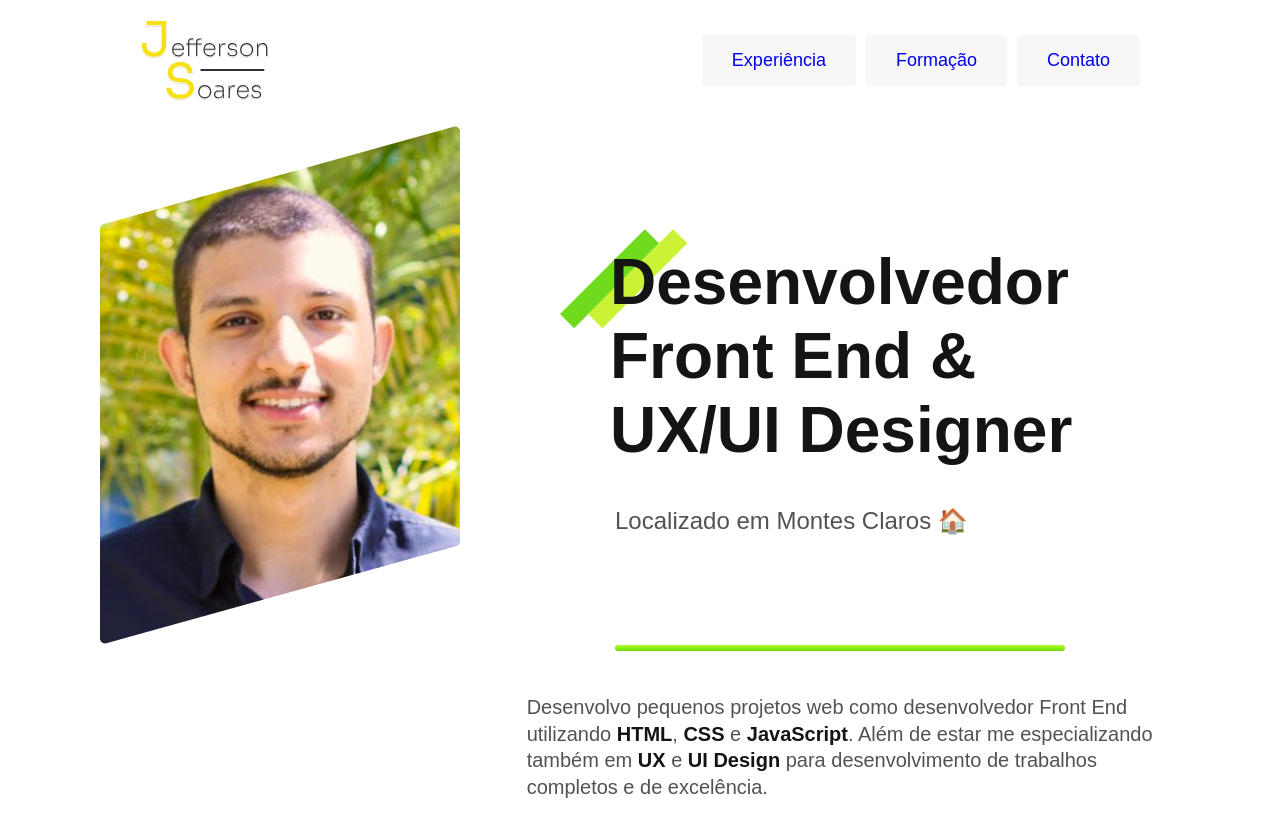
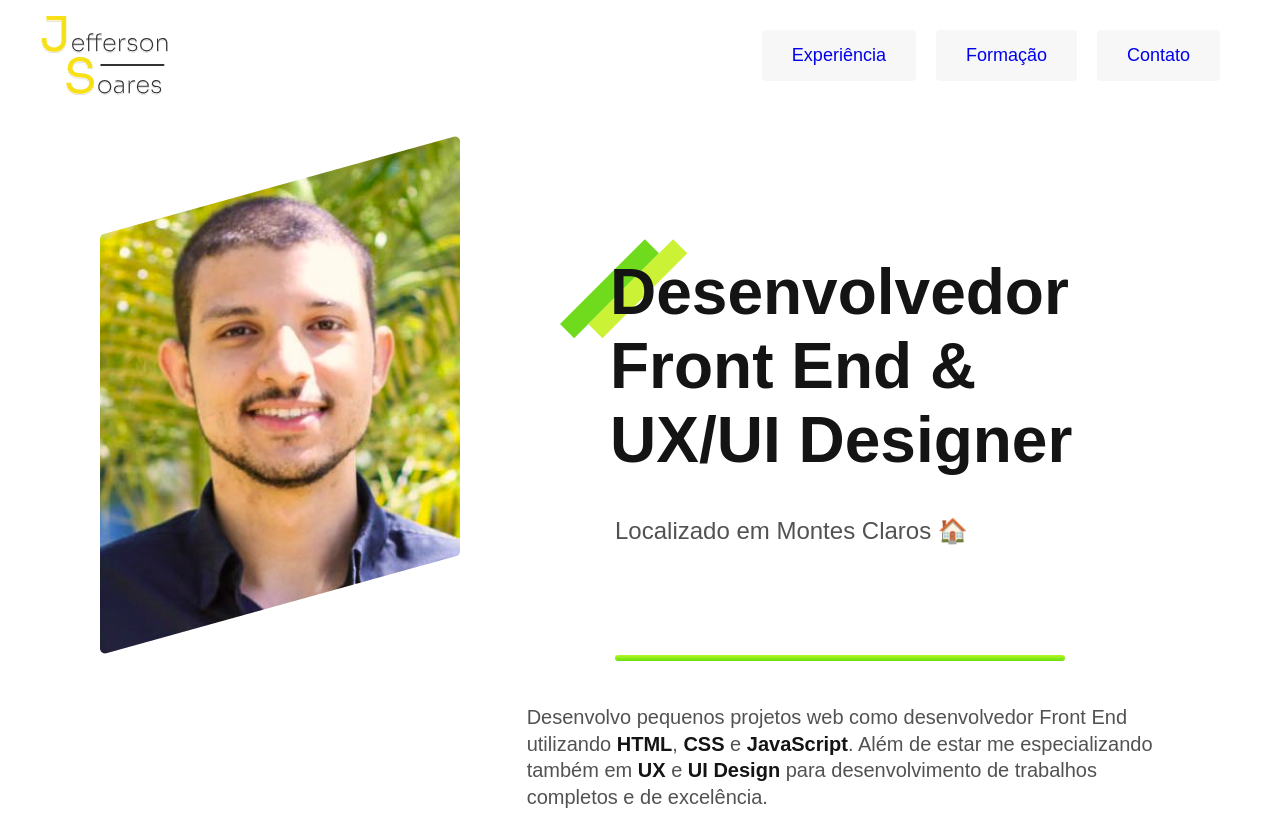
Before and after one commit to Jeffs-Dev/personalWebsite, a plain HTML site: page index.html in a window 1280 px wide. Shown: the top 813 px of the page. Drawn offline with Linux system fonts and the light colour scheme.

Commit message:
responsive start

```diff
--- a/css/header.css
+++ b/css/header.css
@@ -10,10 +10,8 @@
   display: flex;
   flex-wrap: wrap;
   margin: 0;
-  margin-top: 20px;
-  padding: 0;
-  margin-right: 100px;
-  gap: 10px;
+  padding: 0px 20px;
+  gap: 20px;
   justify-content: center;
 }
 
@@ -31,8 +29,7 @@
 }
 
 .header img {
-  margin-left: 100px;
-  margin-top: 20px;
+  padding: 15px 0px 15px 0px;
 }
 
 @media (max-width: 650px) {
```
